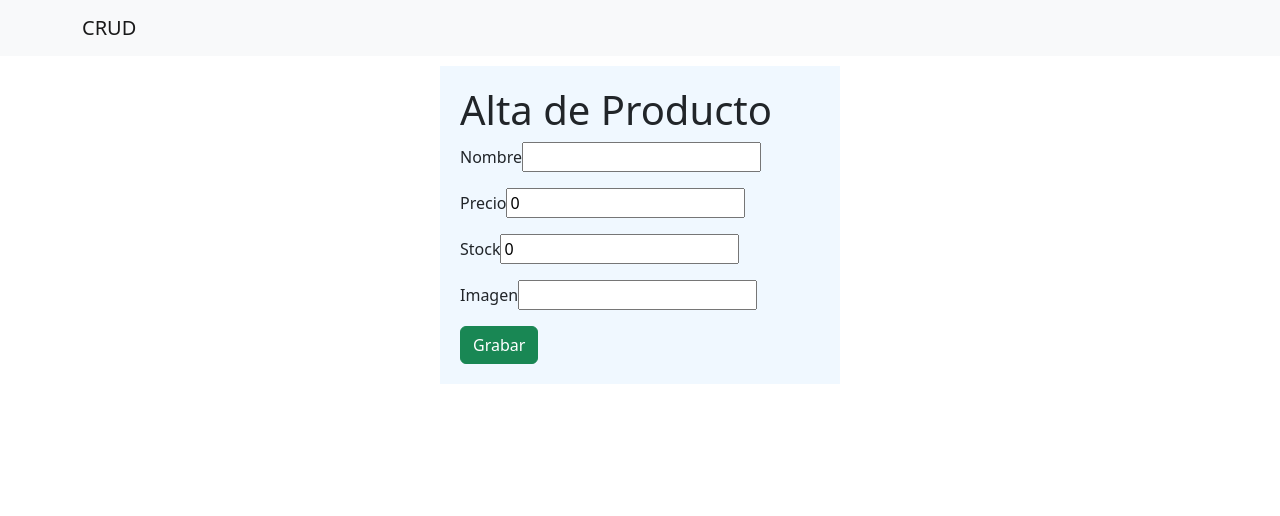
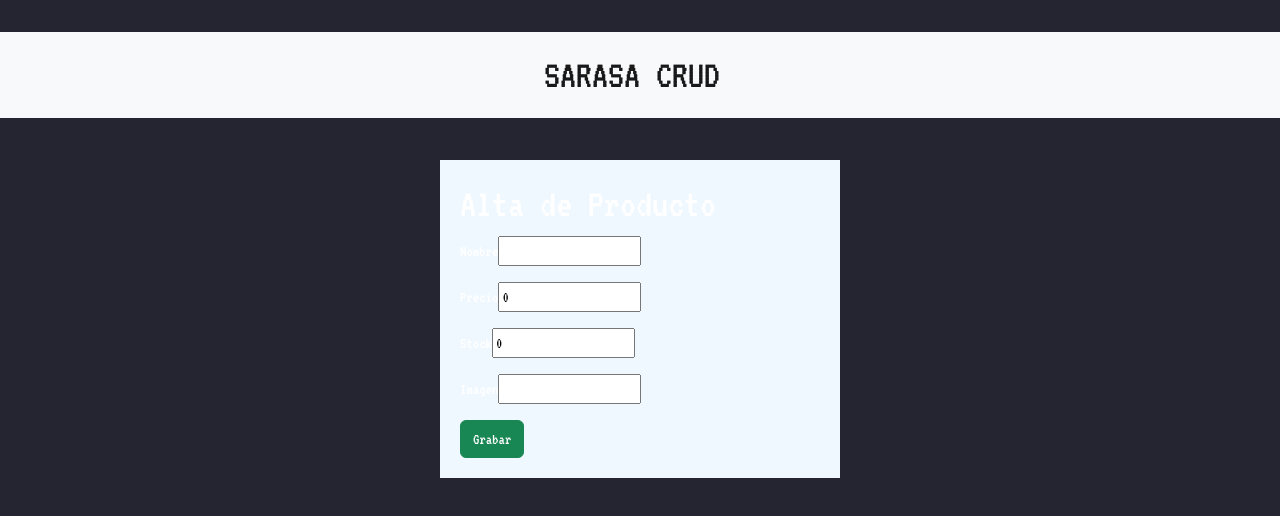
Before and after one commit to equipo6-23026/tpi, a plain HTML site: page templates/producto_nuevo.html in a window 1280 px wide. Drawn offline with nearby package versions, Linux system fonts and the light colour scheme; no server answers.

Commit message:
crear diseño para crud

```diff
--- a/js/main.js
+++ b/js/main.js
@@ -1,7 +1,12 @@
-document.getElementById("header").innerHTML=` <nav class="navbar navbar-expand-sm
-navbar-light bg-light">
+document.getElementById("header").innerHTML=`
+<link rel="preconnect" href="https://fonts.googleapis.com">
+<link rel="preconnect" href="https://fonts.gstatic.com" crossorigin>
+<link href="https://fonts.googleapis.com/css2?family=Roboto:wght@300&display=swap" rel="stylesheet">
+<link href="https://fonts.googleapis.com/css2?family=VT323" rel="stylesheet">
+<link rel="stylesheet" href="styles/styles.css">
+<nav class="navbar navbar-expand-sm navbar-light bg-light">
 <div class="container">
-<a class="navbar-brand" href="../templates/productos.html">CRUD</a>
+<a class="navbar-brand" href="../templates/productos.html">SARASA CRUD</a>
 
 </div>
 </nav>`
--- /dev/null
+++ b/templates/styles/styles.css
@@ -0,0 +1,60 @@
+:root{
+    --review-width:16em;
+    --color-texto:#FFFFFF;
+    --hover-color:#5599BB;
+    --color-fondo:#242530ff;
+}
+
+html{
+    box-sizing: border-box
+}
+
+body{
+    background-color: var(--color-fondo);
+    color: var(--color-texto);
+    font-family: 'VT323', 'Roboto', sans-serif;
+    font-size:1em
+}
+
+header{padding: 2em 0 2em;
+    text-align: center;
+}
+
+h2{
+    padding-top:1.5em;
+}
+
+nav{
+    position:relative;
+}
+
+a{
+    display: block;
+    text-decoration: none;
+    width: 100%;
+    font-size: 1.5em;
+    padding: 1.5em 0;
+    color: var(--hover-color)
+
+}
+
+a:active{
+    animation: parpadeo 0.1s linear 3;
+}
+
+.table{
+    color:var(--color-texto);
+    font-size: 1.5em;
+}
+
+
+.logotipo{
+    box-sizing: border-box;
+    padding: 0;
+    margin: 0;
+    height:3em;
+}
+
+.navbar-brand{
+    font-size: 2.5em;
+}
```
Also changed, not shown: templates/productos.html (+7 -6 lines).
